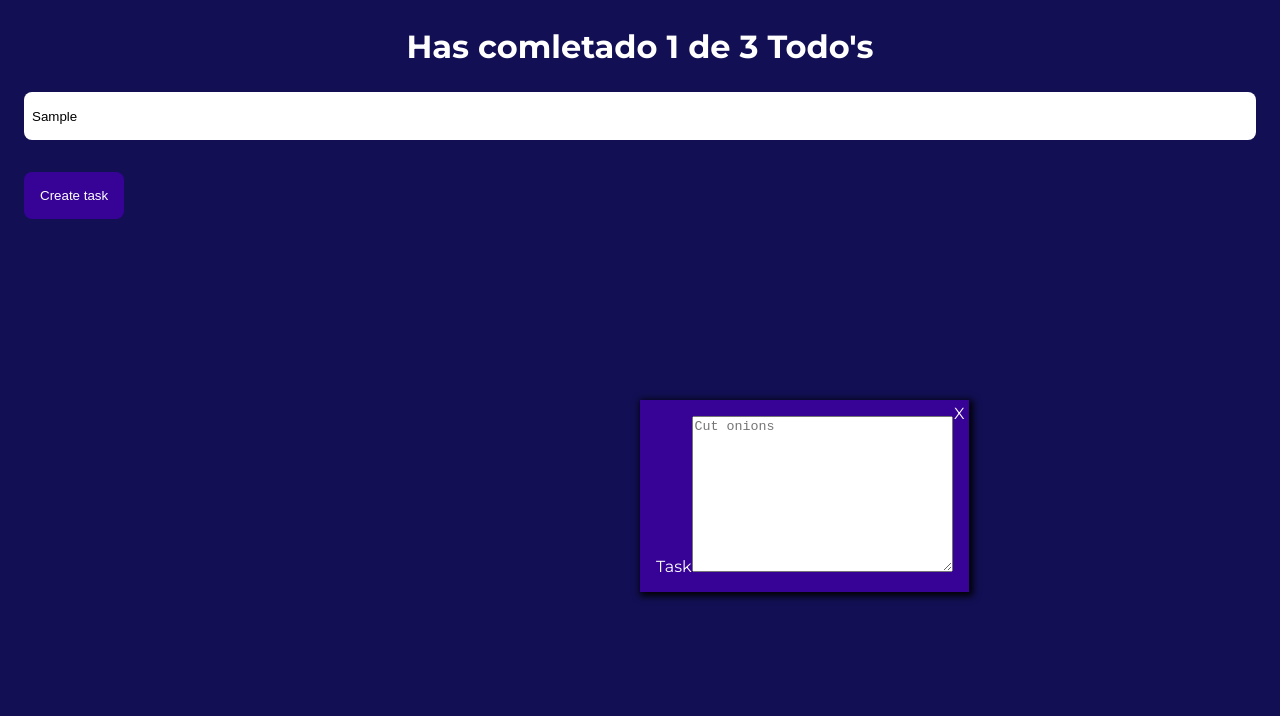
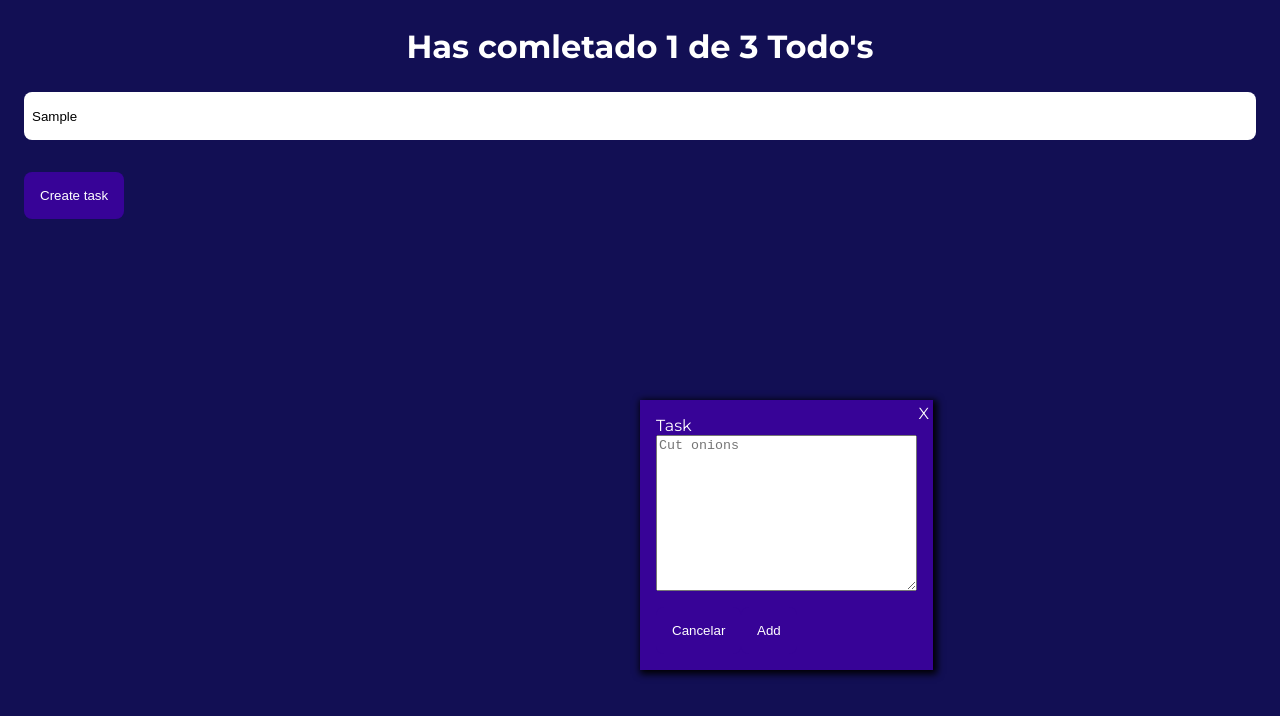
Before and after one commit to Armando101/todo-react-app, a React (Create React App) app: page / in a window 1280 px wide. Both pictures are taken after typing "Sample" into the empty fields and a click on the button "Create task". Shown: the top 716 px of the page. Built offline with nearby package versions, Linux system fonts and the light colour scheme.

Commit message:
Create new task: taking value from event form

```diff
--- a/src/components/CreateTodoButton/CreateTodoButton.jsx
+++ b/src/components/CreateTodoButton/CreateTodoButton.jsx
@@ -1,9 +1,9 @@
 import React from "react";
 import "./CreateTodoButton.css";
 
-export const CreateTodoButton = ({ text, callback }) => {
+export const CreateTodoButton = ({ text, callback, type = "button" }) => {
   return (
-    <button className="CreateTodoButton" onClick={callback}>
+    <button type={type} className="CreateTodoButton" onClick={callback}>
       {text}
     </button>
   );
--- a/src/components/TodoContext/TodoContext.jsx
+++ b/src/components/TodoContext/TodoContext.jsx
@@ -38,6 +38,15 @@ function TodoProvider({ children }) {
     setFilteredTask(newTodos);
   };
 
+  const addTodo = (text) => {
+    const newTodos = [...todos];
+    newTodos.push({
+      completed: false,
+      text,
+    });
+    saveTodos(newTodos);
+  };
+
   return (
     <TodoContext.Provider
       value={{
@@ -52,6 +61,7 @@ function TodoProvider({ children }) {
         totalTodos,
         completeTodo,
         deleteTodo,
+        addTodo,
         openModal,
         setOpenModal,
       }}
--- /dev/null
+++ b/src/components/TodoForm/TodoForm.css
@@ -0,0 +1,4 @@
+.bodyForm {
+  display: flex;
+  flex-direction: column;
+}
--- a/src/components/TodoForm/TodoForm.jsx
+++ b/src/components/TodoForm/TodoForm.jsx
@@ -1,10 +1,37 @@
 import React from "react";
+import { useContext } from "react";
+import { CreateTodoButton } from "../CreateTodoButton/CreateTodoButton";
+import { TodoContext } from "../TodoContext/TodoContext";
+import "./TodoForm.css";
 
 export const TodoForm = () => {
+  const { addTodo, setOpenModal } = useContext(TodoContext);
+
+  const onCancel = () => {
+    setOpenModal(false);
+  };
+
+  const onSubmit = (event) => {
+    event.preventDefault();
+    const text = event.target[0].value;
+    addTodo(text);
+    setOpenModal(false);
+  };
+
   return (
-    <form>
-      <label>Task</label>
-      <textarea placeholder="Cut onions" cols="30" rows="10"></textarea>
+    <form onSubmit={onSubmit}>
+      <div className="bodyForm">
+        <label>Task</label>
+        <textarea placeholder="Cut onions" cols="30" rows="10"></textarea>
+      </div>
+      <div>
+        <CreateTodoButton
+          type={"button"}
+          text={"Cancelar"}
+          callback={onCancel}
+        />
+        <CreateTodoButton type={"submit"} text={"Add"} />
+      </div>
     </form>
   );
 };
```
